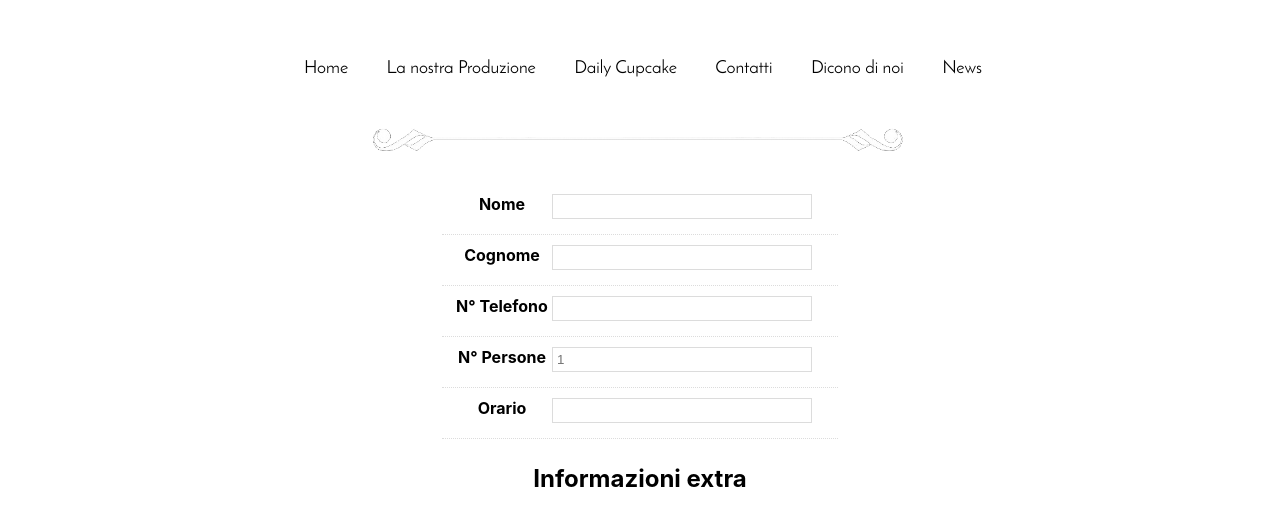
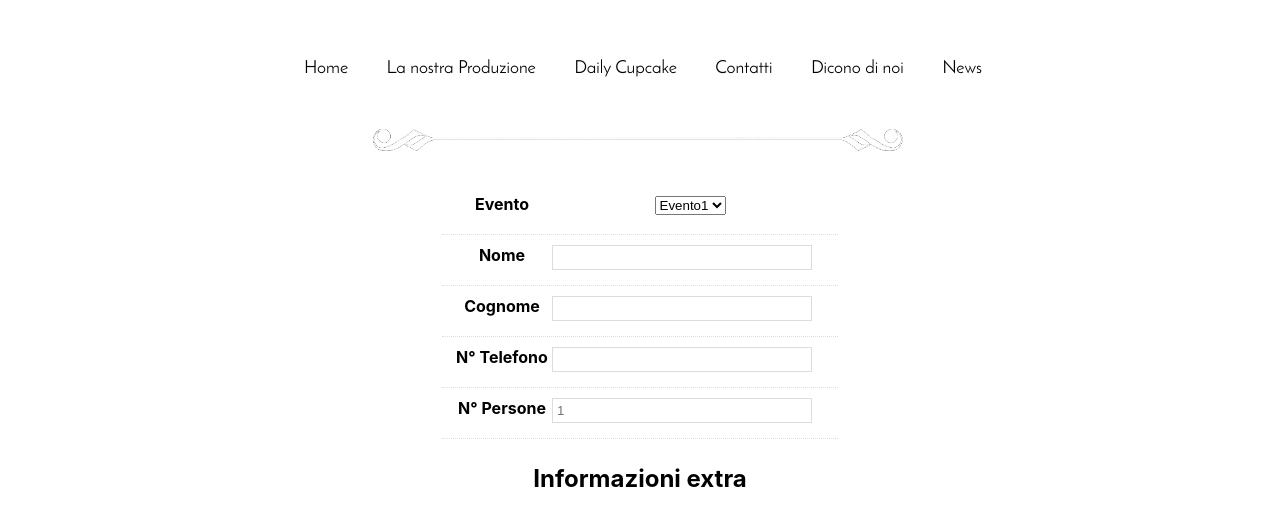
Before and after one commit to massyg84/CreativeCake, a plain HTML site: page public_html/Pl1/prenotazione.html in a window 1280 px wide. Shown: the part 219-729 px from the top of the page. Drawn offline with Linux system fonts and the light colour scheme.

Commit message:
form prenotazione Beta

```diff
--- a/public_html/Pl1/prenotazione.html
+++ b/public_html/Pl1/prenotazione.html
@@ -38,27 +38,33 @@ and open the template in the editor.
         <center><div><img src="../Img/divisore.png" style="width: 45%" alt="divisore"/></div></center>
 
         <center>
-            <section class="classSectionPrenotazione">
+             <!--onsubmit="return valida_form()" method="post"-->
+        <form name="forma_da_validare" action="prenotazione.html">
+
+        <section class="classSectionPrenotazione">
+
+         <fieldset>
+            <label>Evento</label>
+            <select name="argomento_preferito">
+                <option value="Evento1">Evento1</option> <option value="Evento2">Evento2</option> <option value="Evento3">Evento3</option>
+            </select>
+	</fieldset>
 
         <fieldset>
-            <label>Nome</label><input name="nome" id="nome" type="tel">
+            <label>Nome</label><input name="nome" id="nome" type="tel" required>
         </fieldset>
 
         <fieldset>
-            <label>Cognome</label><input name="cognome" id="cognome" type="text">
+            <label>Cognome</label><input name="cognome" id="cognome" type="text" required>
 	</fieldset>
 
         <fieldset>
-            <label>N° Telefono</label><input name="telefono" id="telefono" type="text">
+            <label>N° Telefono</label><input name="telefono" id="telefono" type="text" required>
 	</fieldset>
 
         <fieldset>
             <label>N° Persone</label><input name="persone" id="persone" type="number" placeholder="1">
-	</fieldset>
-
-        <fieldset>
-            <label>Orario</label><input name="orario" id="orario" type="datetime">
-	</fieldset>
+        </fieldset>
 
         </section>
         <section class="lastSection classSectionPrenotazione">
@@ -70,6 +76,7 @@ and open the template in the editor.
             <button name="prenota" id="prenota">Invia Prenotazione</button>
 	</fieldset>
         </section>
+        </form>
         </center>
 
 
```
